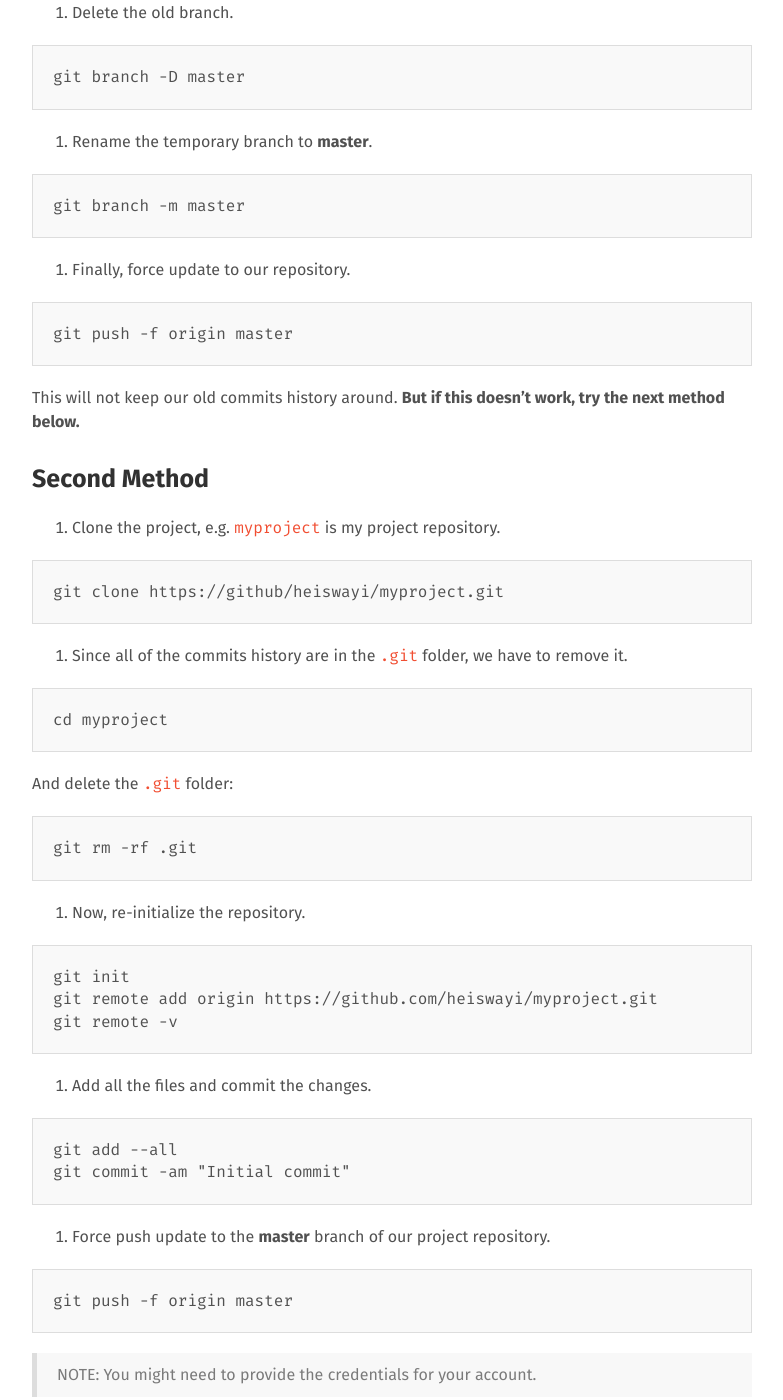
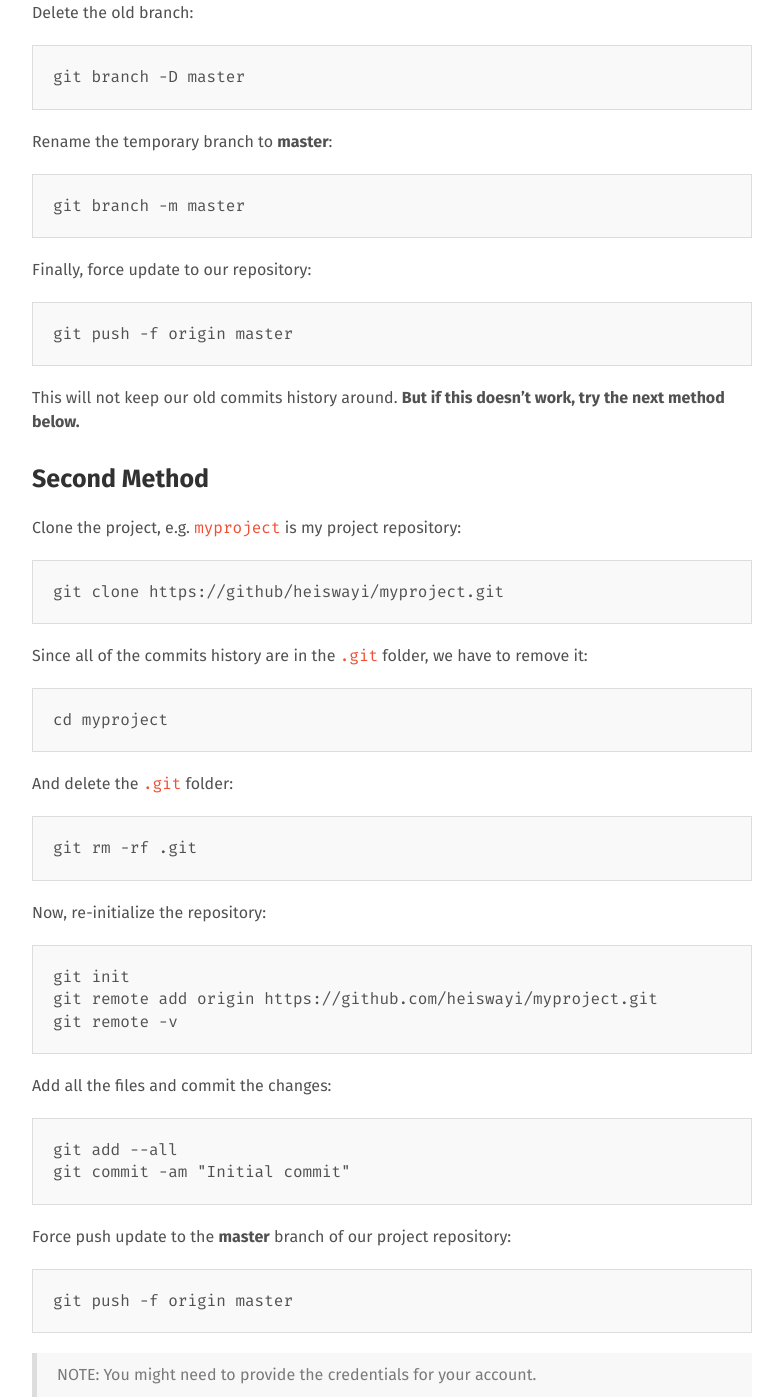
Before and after one commit to x-axis/heiswayi.github.io, a Jekyll site: the page built from _posts/2015-10-06-github-delete-commits-history.md, in a window 1280 px wide and 1400 px high, scrolled down 976 px. Shown: the whole window, without its empty margins (248-1031 px from the left). Built offline with Jekyll 4.4.1, drawn with Linux system fonts in a browser that asks for light colours; nearby versions of some CDN libraries; Markdown is read by kramdown in place of the engine named in the settings; some of the changed lines change nothing that is shown; some of the changed text lies outside the part shown.

Commit message:
Remove step numberings

````diff
--- a/_posts/2015-10-06-github-delete-commits-history.md
+++ b/_posts/2015-10-06-github-delete-commits-history.md
@@ -11,37 +11,37 @@ Here are the git commands to clean up the messy, ugly commits history in a GitHu
 
 Deleting the `.git` folder may cause problems in our git repository. If we want to delete all of our commits history, but keep the code in its current state, try this:
 
-01. Check out to a temporary branch.
+Check out to a temporary branch:
 
 ```
 git checkout --orphan TEMP_BRANCH
 ```
 
-02. Add all the files.
+Add all the files:
 
 ```
 git add -A
 ```
 
-03. Commit the changes.
+Commit the changes:
 
 ```
 git commit -am "Initial commit"
 ```
 
-04. Delete the old branch.
+Delete the old branch:
 
 ```
 git branch -D master
 ```
 
-05. Rename the temporary branch to **master**.
+Rename the temporary branch to **master**:
 
 ```
 git branch -m master
 ```
 
-06. Finally, force update to our repository.
+Finally, force update to our repository:
 
 ```
 git push -f origin master
@@ -51,13 +51,13 @@ This will not keep our old commits history around. **But if this doesn't work, t
 
 ### Second Method
 
-01. Clone the project, e.g. `myproject` is my project repository.
+Clone the project, e.g. `myproject` is my project repository:
 
 ```
 git clone https://github/heiswayi/myproject.git
 ```
 
-02. Since all of the commits history are in the `.git` folder, we have to remove it.
+Since all of the commits history are in the `.git` folder, we have to remove it:
 
 ```
 cd myproject
@@ -69,7 +69,7 @@ And delete the `.git` folder:
 git rm -rf .git
 ```
 
-03. Now, re-initialize the repository.
+Now, re-initialize the repository:
 
 ```
 git init
@@ -77,14 +77,14 @@ git remote add origin https://github.com/heiswayi/myproject.git
 git remote -v
 ```
 
-04. Add all the files and commit the changes.
+Add all the files and commit the changes:
 
 ```
 git add --all
 git commit -am "Initial commit"
 ```
 
-05. Force push update to the **master** branch of our project repository.
+Force push update to the **master** branch of our project repository:
 
 ```
 git push -f origin master
````
